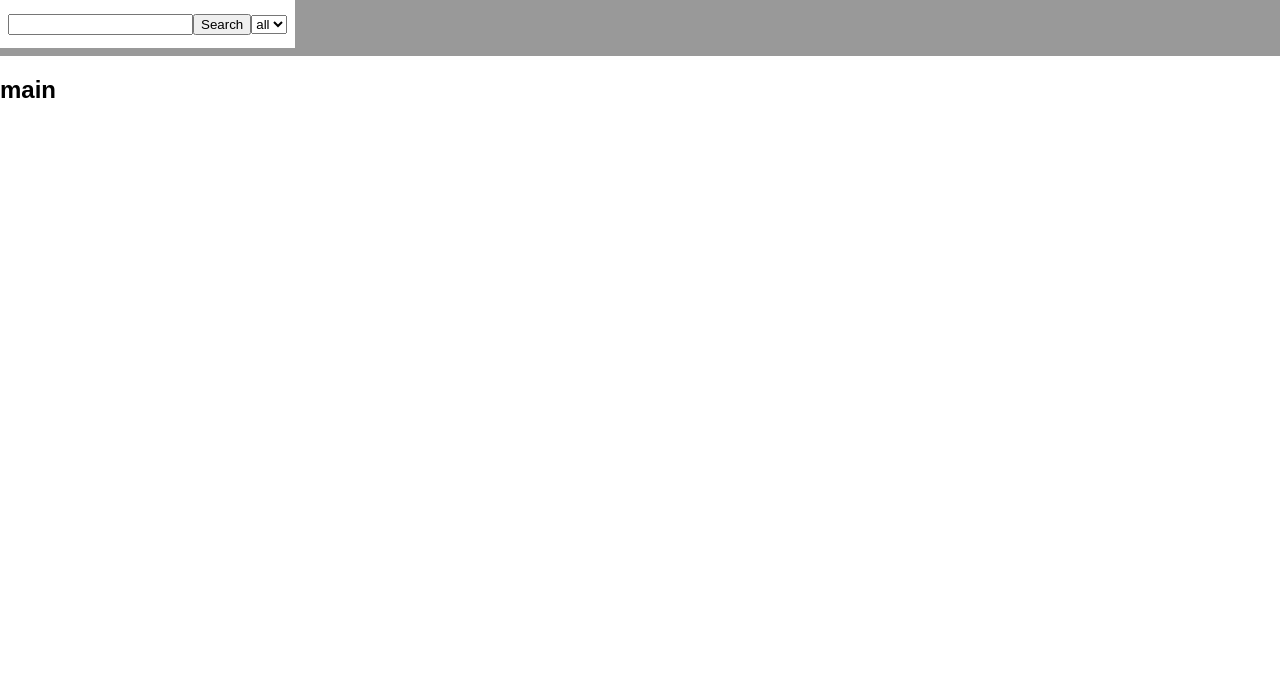
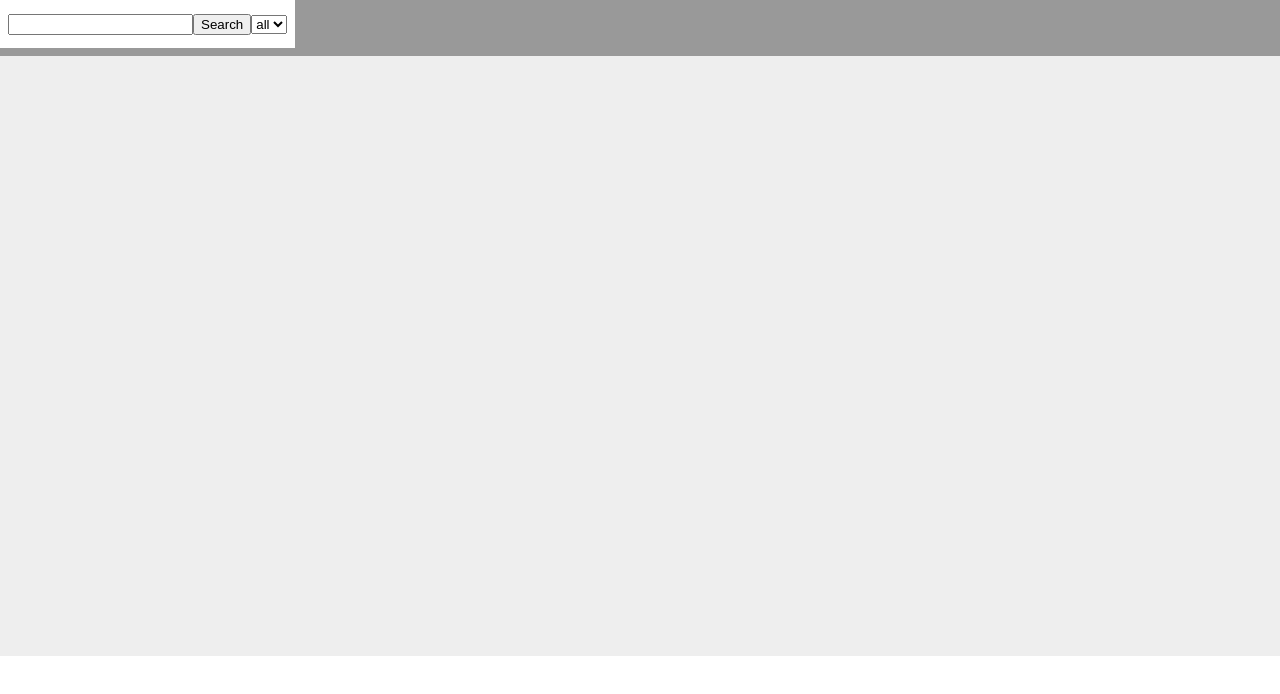
Before and after one commit to t3kkitz/react-itunes-search, a React (Create React App) app: page / in a window 1280 px wide. Shown: the top 694 px of the page. Built offline with nearby package versions, Linux system fonts and the light colour scheme.

Commit message:
add elements

```diff
--- /dev/null
+++ b/src/components/Card.js
@@ -0,0 +1,14 @@
+import React from 'react';
+import styled from 'styled-components';
+
+const Wrapper = styled.div`
+background:#fff;
+`;
+
+function Card() {
+  return (
+    <Wrapper />
+  );
+}
+
+export default Card;
--- /dev/null
+++ b/src/components/CardList.js
@@ -0,0 +1,15 @@
+import React, { Component } from 'react';
+import Card from './Card';
+
+class CardList extends Component {
+
+  render() {
+    return (
+      <div>
+        <Card/>
+      </div>
+    )
+  }
+}
+
+export default CardList
--- a/src/components/Main.js
+++ b/src/components/Main.js
@@ -1,11 +1,17 @@
 import React from 'react';
 import styled from 'styled-components';
+import CardList from './CardList'
+
+const Wrapper = styled.main`
+  background:#eee;
+  min-height: 600px;
+`;
 
 function Main() {
   return (
-    <div>
-      <h2>main</h2>
-    </div>
+    <Wrapper>
+      <CardList/>
+    </Wrapper>
   );
 }
 
```
